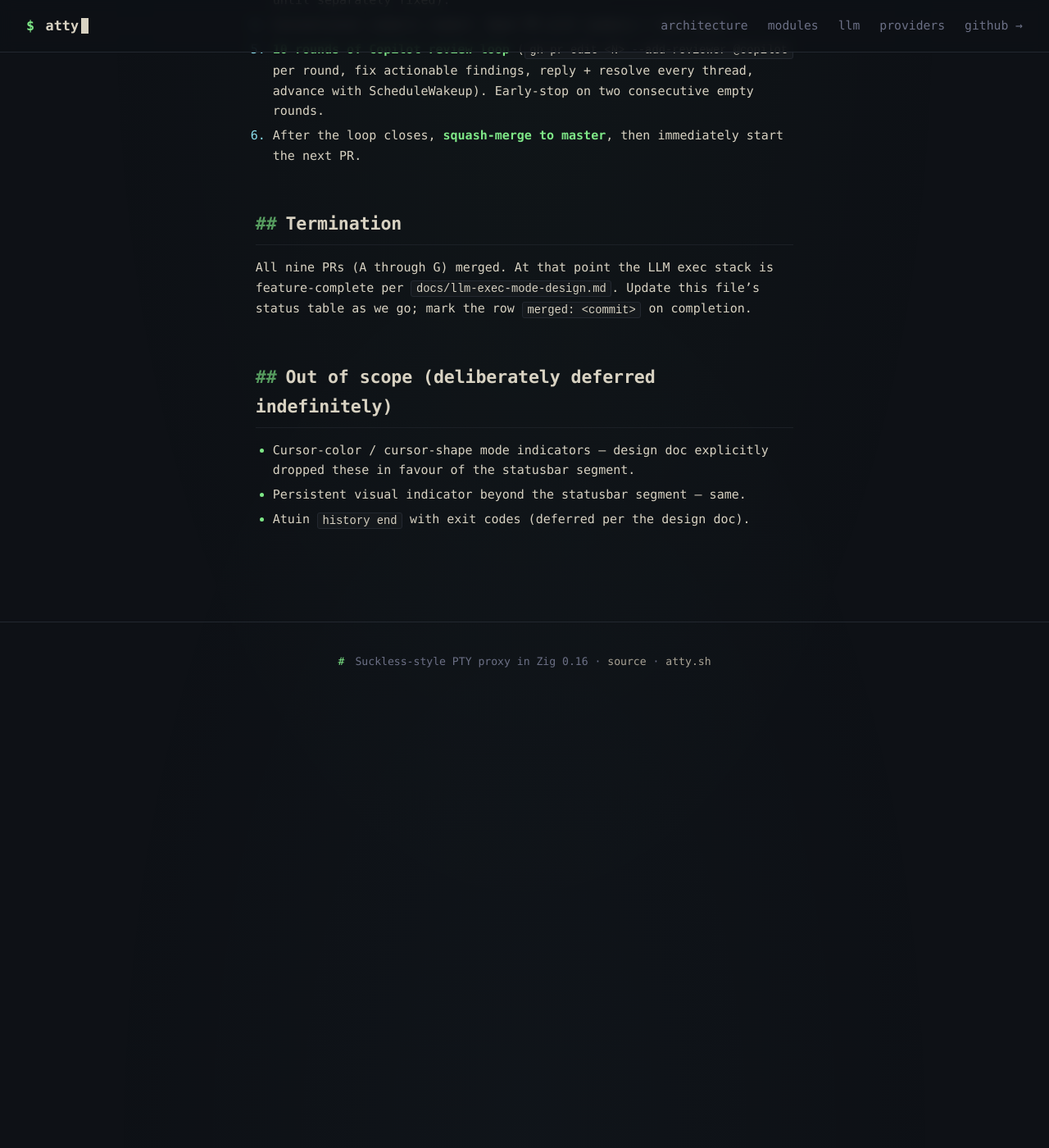
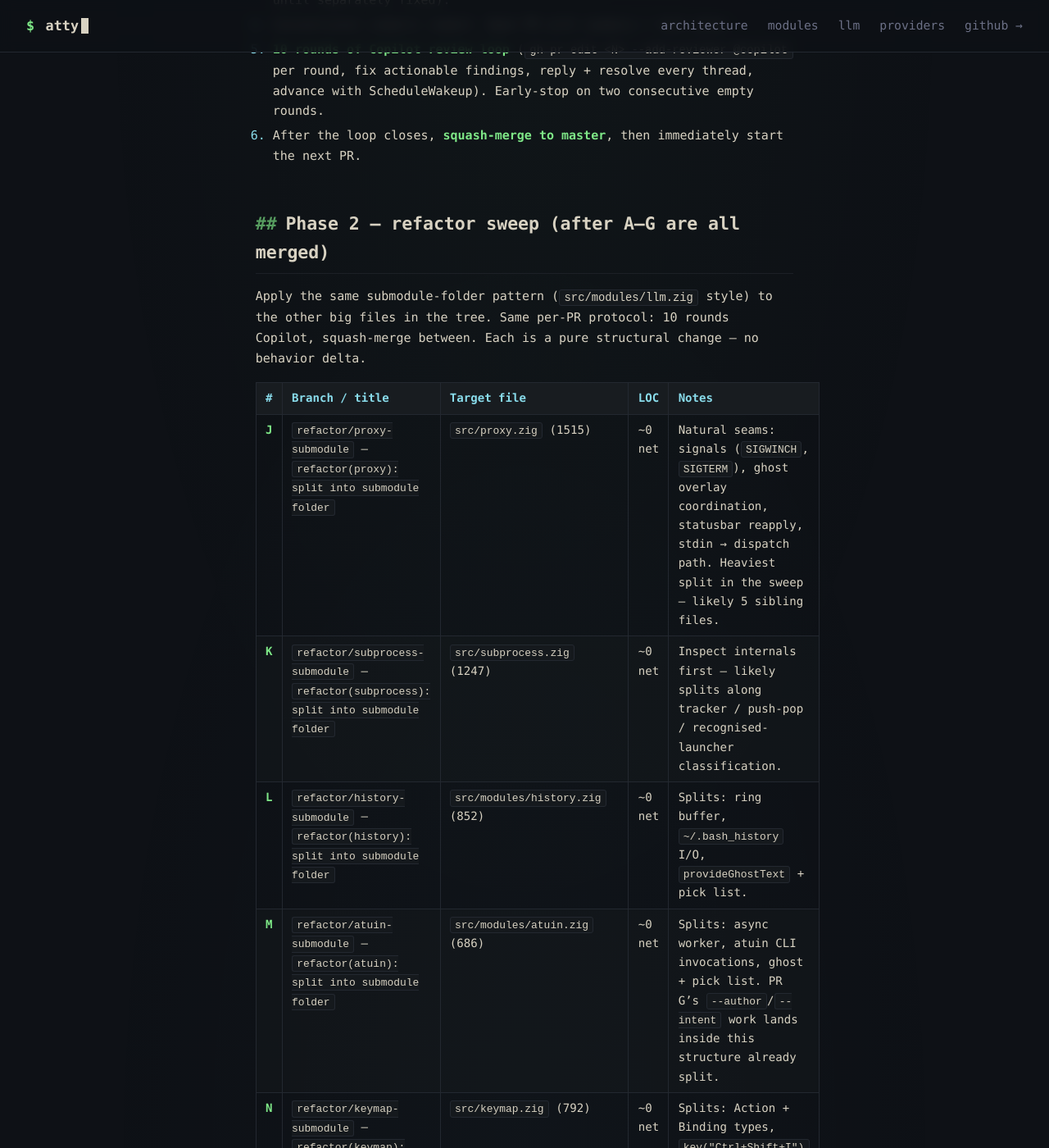
Before and after one commit to fentas/atty, a Jekyll site: the page built from docs/llm-exec-mode-roadmap.md, in a window 1280 px wide and 1400 px high, scrolled down 2178 px. Shown: the whole window at 82% size. Built offline with Jekyll 4.4.1, drawn with Linux system fonts in a browser that asks for light colours; our own code applies the rules of GitHub Pages for plain Markdown files; before the commit the page ends 3033 px from its top, so only the background shows below that; some of the changed text lies outside the part shown.

Commit message:
docs(roadmap): add phase 2 refactor sweep (proxy, subprocess, etc.)
After phase 1 (A–G) wraps, apply the same submodule-folder pattern
to the other large files in the tree: proxy.zig (1515), subprocess.zig
(1247), modules/history.zig (852), modules/atuin.zig (686), keymap.zig
(792), and modules/guardrail.zig post-F (~1k).

Explicitly skipped: dispatch.zig, statusbar.zig, osc133.zig — each
is a single coherent abstraction where splitting would hurt.

Termination is now "all of phase 1 + phase 2 merged."

Co-Authored-By: Claude Opus 4.7 (1M context) <noreply@anthropic.com>

```diff
--- a/docs/llm-exec-mode-roadmap.md
+++ b/docs/llm-exec-mode-roadmap.md
@@ -36,9 +36,29 @@ file is the execution log.
 5. **10 rounds of Copilot review loop** (`gh pr edit <N> --add-reviewer @copilot` per round, fix actionable findings, reply + resolve every thread, advance with ScheduleWakeup). Early-stop on two consecutive empty rounds.
 6. After the loop closes, **squash-merge to master**, then immediately start the next PR.
 
+## Phase 2 — refactor sweep (after A–G are all merged)
+
+Apply the same submodule-folder pattern (`src/modules/llm.zig` style) to the other big files in the tree. Same per-PR protocol: 10 rounds Copilot, squash-merge between. Each is a pure structural change — no behavior delta.
+
+| # | Branch / title | Target file | LOC | Notes |
+|---|---|---|---|---|
+| **J** | `refactor/proxy-submodule` — `refactor(proxy): split into submodule folder` | `src/proxy.zig` (1515) | ~0 net | Natural seams: signals (`SIGWINCH`, `SIGTERM`), ghost overlay coordination, statusbar reapply, stdin → dispatch path. Heaviest split in the sweep — likely 5 sibling files. |
+| **K** | `refactor/subprocess-submodule` — `refactor(subprocess): split into submodule folder` | `src/subprocess.zig` (1247) | ~0 net | Inspect internals first — likely splits along tracker / push-pop / recognised-launcher classification. |
+| **L** | `refactor/history-submodule` — `refactor(history): split into submodule folder` | `src/modules/history.zig` (852) | ~0 net | Splits: ring buffer, `~/.bash_history` I/O, `provideGhostText` + pick list. |
+| **M** | `refactor/atuin-submodule` — `refactor(atuin): split into submodule folder` | `src/modules/atuin.zig` (686) | ~0 net | Splits: async worker, atuin CLI invocations, ghost + pick list. PR G's `--author`/`--intent` work lands inside this structure already split. |
+| **N** | `refactor/keymap-submodule` — `refactor(keymap): split into submodule folder` | `src/keymap.zig` (792) | ~0 net | Splits: Action + Binding types, `key("Ctrl+Shift+I")` parser, kitty CSI-u encode/decode. |
+| **O** | `refactor/guardrail-submodule` — `refactor(guardrail): split into submodule folder` | `src/modules/guardrail.zig` (604 pre-F → ~1k post-F) | ~0 net | **Lands AFTER PR F's v2 refactor** — F triples the size; splitting beforehand would just be re-split work. |
+
+### Files deliberately NOT in phase 2
+
+- `src/dispatch.zig` (1086) — cohesive `inline for` walker over a tuple. Splitting would force fields and helpers across files for no readability gain.
+- `src/statusbar.zig` (713) — single coherent DECSTBM abstraction with tight internal coupling.
+- `src/osc133.zig` (700) — single OSC-133 state machine.
+- All `src/*.zig` under 600 LOC — leave alone unless a future feature grows them past the threshold.
+
 ## Termination
 
-All nine PRs (A through G) merged. At that point the LLM exec stack is feature-complete per `docs/llm-exec-mode-design.md`. Update this file's status table as we go; mark the row `merged: <commit>` on completion.
+All of Phase 1 (A through G) + Phase 2 (J through O) merged. Update this file's status table as we go; mark each row `merged: <commit>` on completion.
 
 ## Out of scope (deliberately deferred indefinitely)
 
```
